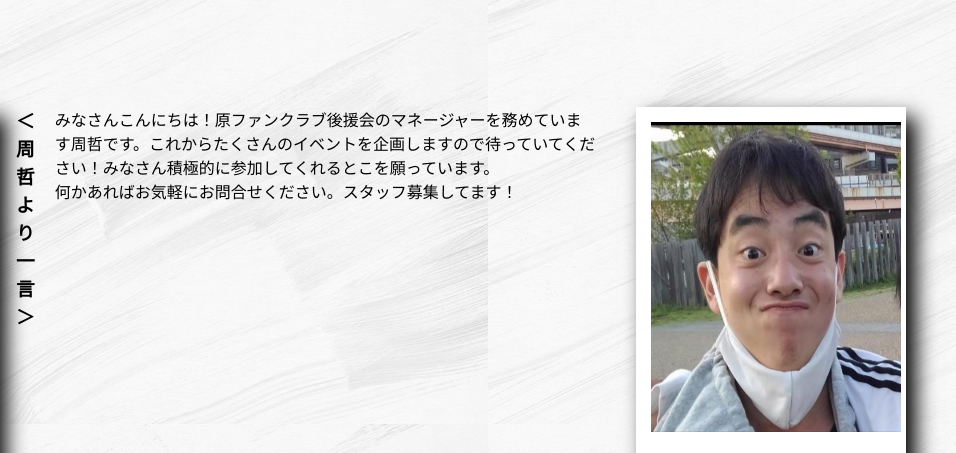
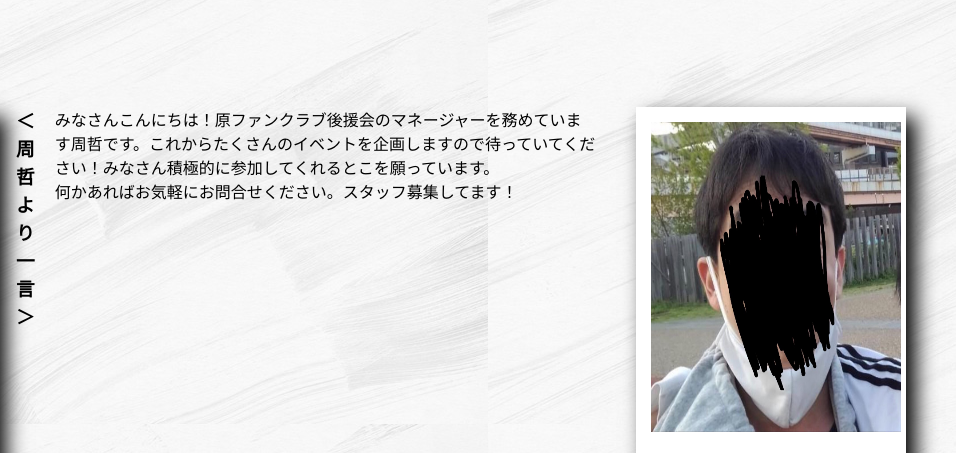
Before and after one commit to HaraMitsuki/officialfunclub, a plain HTML site: page index.html in a window 1280 px wide. Shown: the part 1640-2093 px from the top of the page, 324-1280 px from the left. Drawn offline with Linux system fonts and the light colour scheme.

Commit message:
Update index.html

```diff
--- a/index.html
+++ b/index.html
@@ -75,7 +75,7 @@
 
     </p>
          <div class="iikura">
-      <img src="a.png" alt=""  width="250" height="310">
+      <img src="aa.png" alt=""  width="250" height="310">
       <h3>hage</h3>
 
     </div>
```
